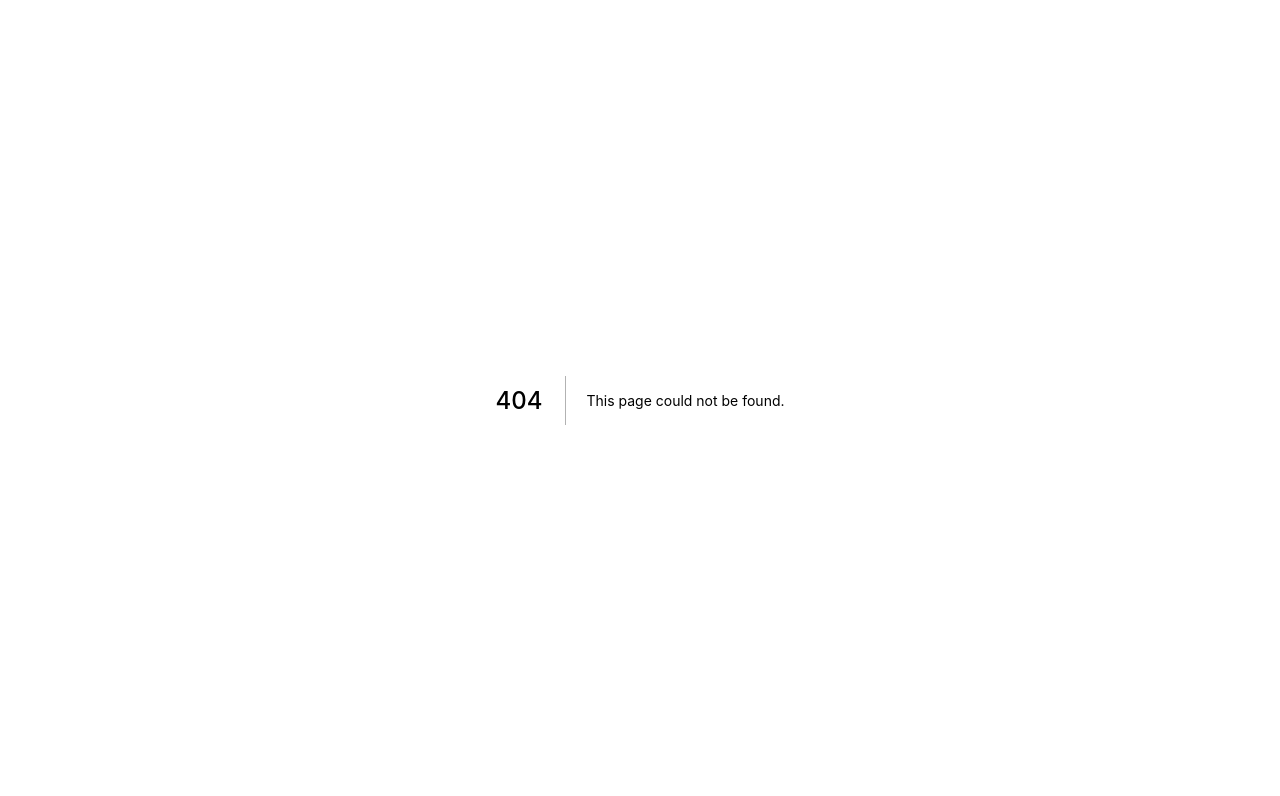
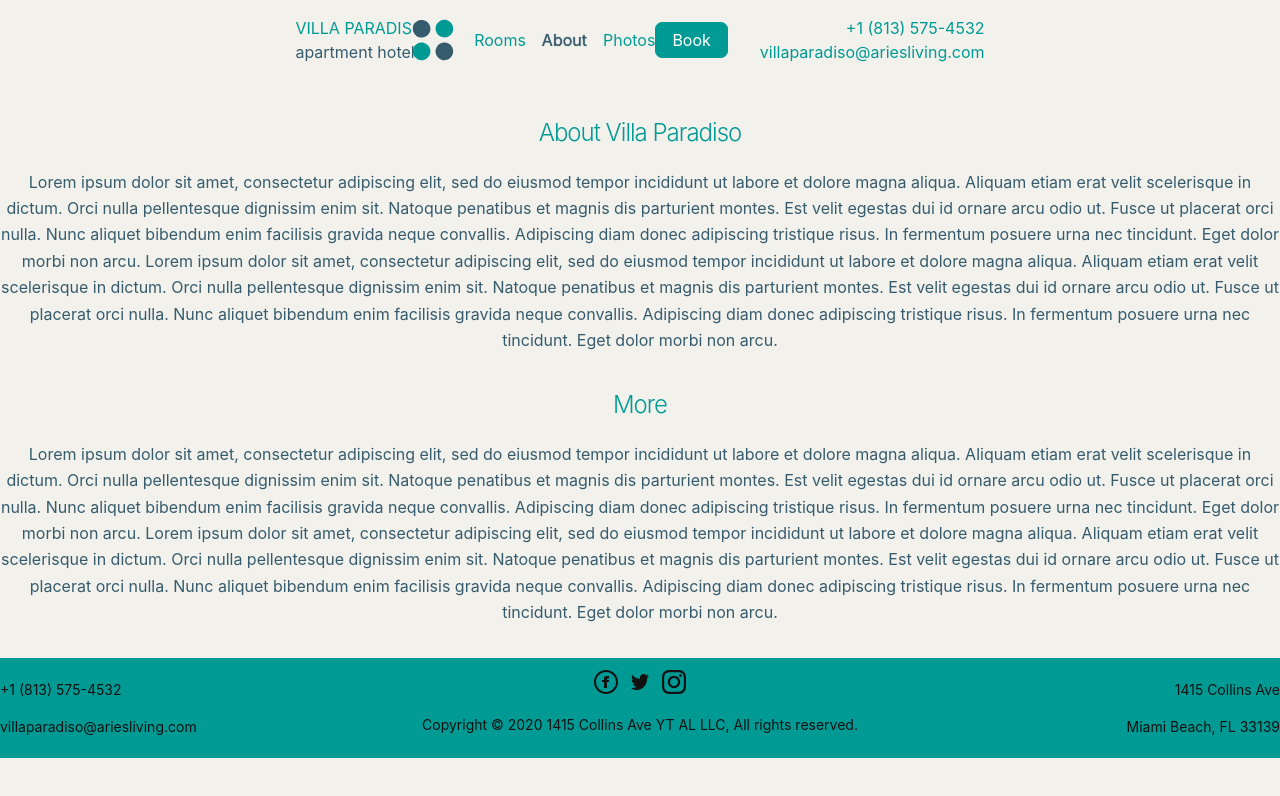
Before and after one commit to dmartss/villa-paradiso-hotels, a Next.js app: page /about in a window 1280 px wide. Before the commit this address had no page. Shown: the top 796 px of the page. Built offline with nearby package versions, Linux system fonts and the light colour scheme; a web font is replaced by a local one.

Commit message:
about page

```diff
--- /dev/null
+++ b/components/about.js
@@ -0,0 +1,46 @@
+import Container from 'components/container'
+import SectionHeader from 'components/section-header'
+import { NAME_SHORT } from 'lib/constants'
+
+export default function Home() {
+  return (
+    <Container role="main" wide dotBackground aria-labelledby="about">
+      <Container center padding>
+        <SectionHeader
+          id="about"
+          title={`About ${NAME_SHORT}`}
+          description="Lorem ipsum dolor sit amet, consectetur adipiscing elit, sed do eiusmod tempor
+          incididunt ut labore et dolore magna aliqua. Aliquam etiam erat velit scelerisque in
+          dictum. Orci nulla pellentesque dignissim enim sit. Natoque penatibus et magnis dis
+          parturient montes. Est velit egestas dui id ornare arcu odio ut. Fusce ut placerat orci
+          nulla. Nunc aliquet bibendum enim facilisis gravida neque convallis. Adipiscing diam
+          donec adipiscing tristique risus. In fermentum posuere urna nec tincidunt. Eget dolor
+          morbi non arcu. Lorem ipsum dolor sit amet, consectetur adipiscing elit, sed do eiusmod tempor
+          incididunt ut labore et dolore magna aliqua. Aliquam etiam erat velit scelerisque in
+          dictum. Orci nulla pellentesque dignissim enim sit. Natoque penatibus et magnis dis
+          parturient montes. Est velit egestas dui id ornare arcu odio ut. Fusce ut placerat orci
+          nulla. Nunc aliquet bibendum enim facilisis gravida neque convallis. Adipiscing diam
+          donec adipiscing tristique risus. In fermentum posuere urna nec tincidunt. Eget dolor
+          morbi non arcu."
+        />
+        <SectionHeader
+          id="more"
+          title="More"
+          description="Lorem ipsum dolor sit amet, consectetur adipiscing elit, sed do eiusmod tempor
+          incididunt ut labore et dolore magna aliqua. Aliquam etiam erat velit scelerisque in
+          dictum. Orci nulla pellentesque dignissim enim sit. Natoque penatibus et magnis dis
+          parturient montes. Est velit egestas dui id ornare arcu odio ut. Fusce ut placerat orci
+          nulla. Nunc aliquet bibendum enim facilisis gravida neque convallis. Adipiscing diam
+          donec adipiscing tristique risus. In fermentum posuere urna nec tincidunt. Eget dolor
+          morbi non arcu. Lorem ipsum dolor sit amet, consectetur adipiscing elit, sed do eiusmod tempor
+          incididunt ut labore et dolore magna aliqua. Aliquam etiam erat velit scelerisque in
+          dictum. Orci nulla pellentesque dignissim enim sit. Natoque penatibus et magnis dis
+          parturient montes. Est velit egestas dui id ornare arcu odio ut. Fusce ut placerat orci
+          nulla. Nunc aliquet bibendum enim facilisis gravida neque convallis. Adipiscing diam
+          donec adipiscing tristique risus. In fermentum posuere urna nec tincidunt. Eget dolor
+          morbi non arcu."
+        />
+      </Container>
+    </Container>
+  )
+}
--- a/components/header/navbar.js
+++ b/components/header/navbar.js
@@ -44,7 +44,7 @@ function Navbar() {
               Rooms
             </a>
           </Link>
-          <Link href="/">
+          <Link href="/about">
             <a className={cn('mute', { selected: route.startsWith('/about') })} title="About">
               About
             </a>
@@ -100,8 +100,8 @@ function Navbar() {
         }
 
         .links a.selected {
-          color: var(--accents-2);
-          text-shadow: 0px 0px 1px var(--accents-1);
+          color: var(--accents-3);
+          text-shadow: 0px 0px 1px var(--accents-3);
         }
 
         .links a:first-child {
--- /dev/null
+++ b/pages/about.js
@@ -0,0 +1,10 @@
+import Page from 'components/page'
+import About from 'components/about'
+
+export default function IndexPage() {
+  return (
+    <Page>
+      <About />
+    </Page>
+  )
+}
```
